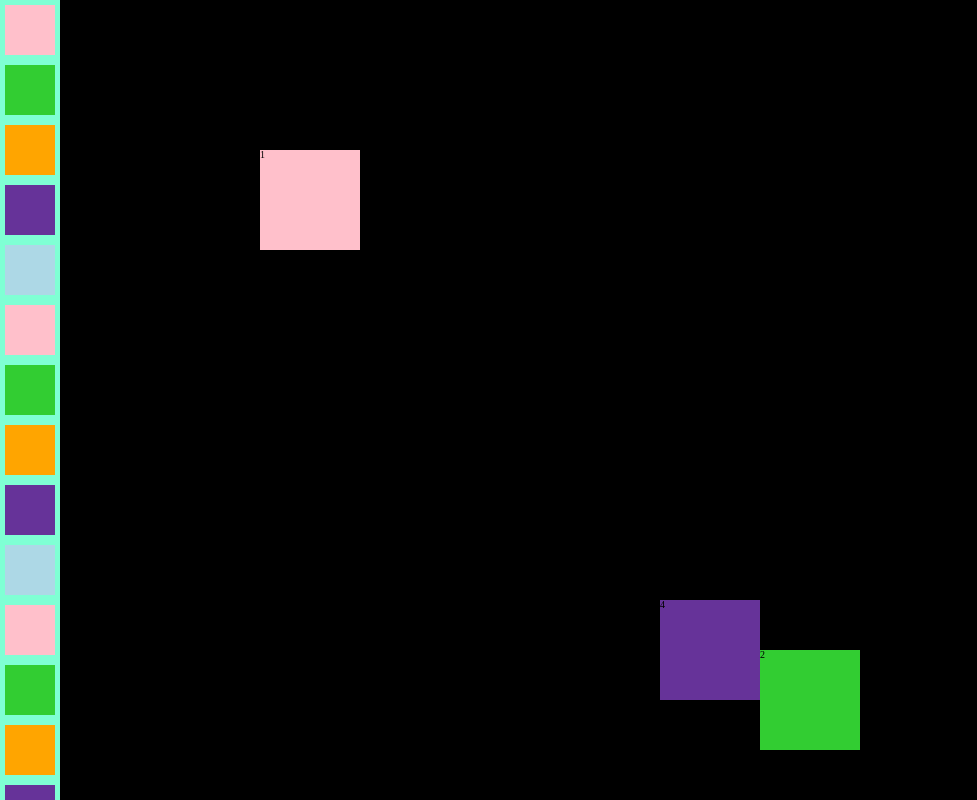
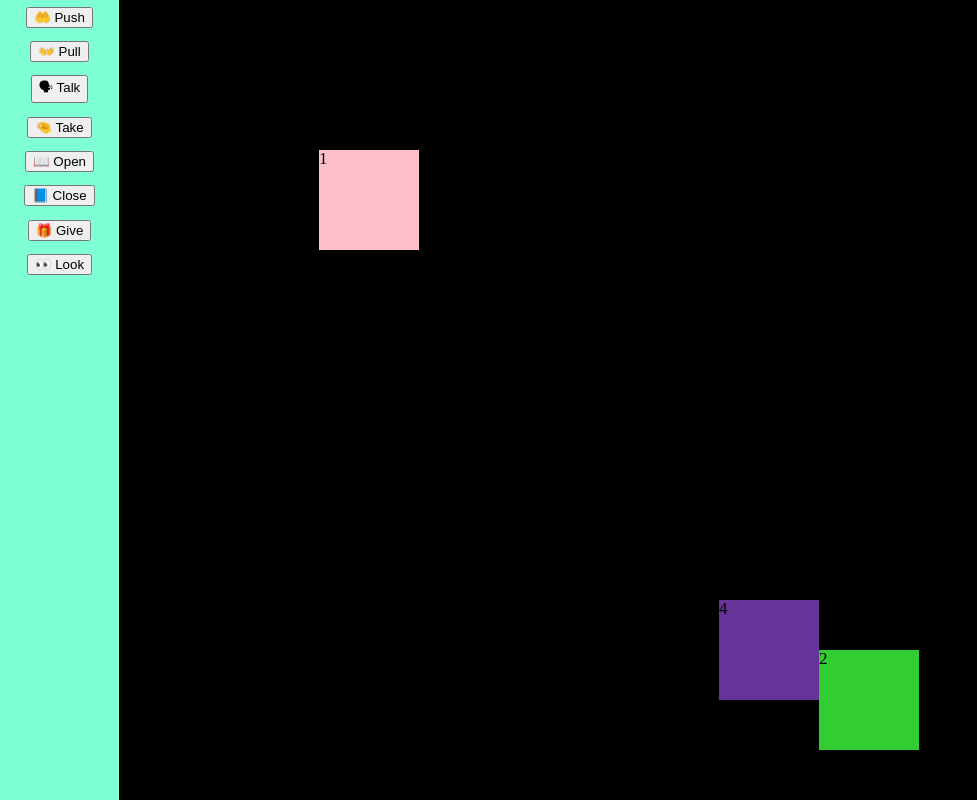
Before and after one commit to bronzehedwick/pcg, a plain HTML site: page index.html in a window 1280 px wide. Shown: the whole page, without its empty margins (0-977 px from the left). Drawn offline with Linux system fonts and the light colour scheme.

Commit message:
Add verb buttons
No behaviors yet, but add some verbs marked up as buttons. Adjust the
utility nav size dynamically based on the screen orientation, to best
take advantage of the difference between vertical and horizontal space.

```diff
--- a/index.html
+++ b/index.html
@@ -7,41 +7,21 @@
   <link rel="stylesheet" href="styles.css">
 </head>
 <body>
-  <main id="content">
+  <main id="content" class="content">
     <div id="stage" class="stage"></div>
     <div class="utility-bar">
+
       <!-- Demo data -->
-      <div class="game-object game-object-1"></div>
-      <div class="game-object game-object-2"></div>
-      <div class="game-object game-object-3"></div>
-      <div class="game-object game-object-4"></div>
-      <div class="game-object game-object-5"></div>
-      <div class="game-object game-object-1"></div>
-      <div class="game-object game-object-2"></div>
-      <div class="game-object game-object-3"></div>
-      <div class="game-object game-object-4"></div>
-      <div class="game-object game-object-5"></div>
-      <div class="game-object game-object-1"></div>
-      <div class="game-object game-object-2"></div>
-      <div class="game-object game-object-3"></div>
-      <div class="game-object game-object-4"></div>
-      <div class="game-object game-object-5"></div>
-      <div class="game-object game-object-1"></div>
-      <div class="game-object game-object-2"></div>
-      <div class="game-object game-object-3"></div>
-      <div class="game-object game-object-4"></div>
-      <div class="game-object game-object-5"></div>
-      <div class="game-object game-object-1"></div>
-      <div class="game-object game-object-2"></div>
-      <div class="game-object game-object-3"></div>
-      <div class="game-object game-object-4"></div>
-      <div class="game-object game-object-5"></div>
-      <div class="game-object game-object-1"></div>
-      <div class="game-object game-object-2"></div>
-      <div class="game-object game-object-3"></div>
-      <div class="game-object game-object-4"></div>
-      <div class="game-object game-object-5"></div>
+      <button class="verb">🤲 Push</button>
+      <button class="verb">👐 Pull</button>
+      <button class="verb">🗣 Talk</button>
+      <button class="verb">🤏 Take</button>
+      <button class="verb">📖 Open</button>
+      <button class="verb">📘 Close</button>
+      <button class="verb">🎁 Give</button>
+      <button class="verb">👀 Look</button>
       <!-- End demo data -->
+
     </div>
   </main>
   <!-- Demo data -->
--- a/styles.css
+++ b/styles.css
@@ -49,7 +49,6 @@ table {
 /* }}} */
 
 :root {
-  --utility-bar-size: 6em;
   --stage-width: 1200px;
   --stage-height: calc(800px - var(--utility-bar-size) - 30px);
   overflow: hidden;
@@ -62,6 +61,10 @@ table {
 
 body {
   background-color: #000;
+}
+
+.content {
+  font-size: 1.7rem;
 }
 
 .stage {
@@ -80,7 +83,15 @@ body {
   height: 100vh;
 }
 
+.utility-bar > * {
+  flex: 0 0 auto;
+  margin: 0.5em;
+}
+
 @media screen and (orientation: portrait) {
+  :root {
+    --utility-bar-size: 3em;
+  }
 
   .stage {
     height: calc(100vh - var(--utility-bar-size));
@@ -95,6 +106,9 @@ body {
 }
 
 @media screen and (orientation: landscape) {
+  :root {
+    --utility-bar-size: 14ch;
+  }
 
   .stage {
     width: calc(100vw - var(--utility-bar-size));
@@ -107,11 +121,6 @@ body {
     flex-flow: column nowrap;
   }
 
-}
-
-.utility-bar > * {
-  flex: 0 0 auto;
-  margin: 0.5em;
 }
 
 .stage .game-object {
```
